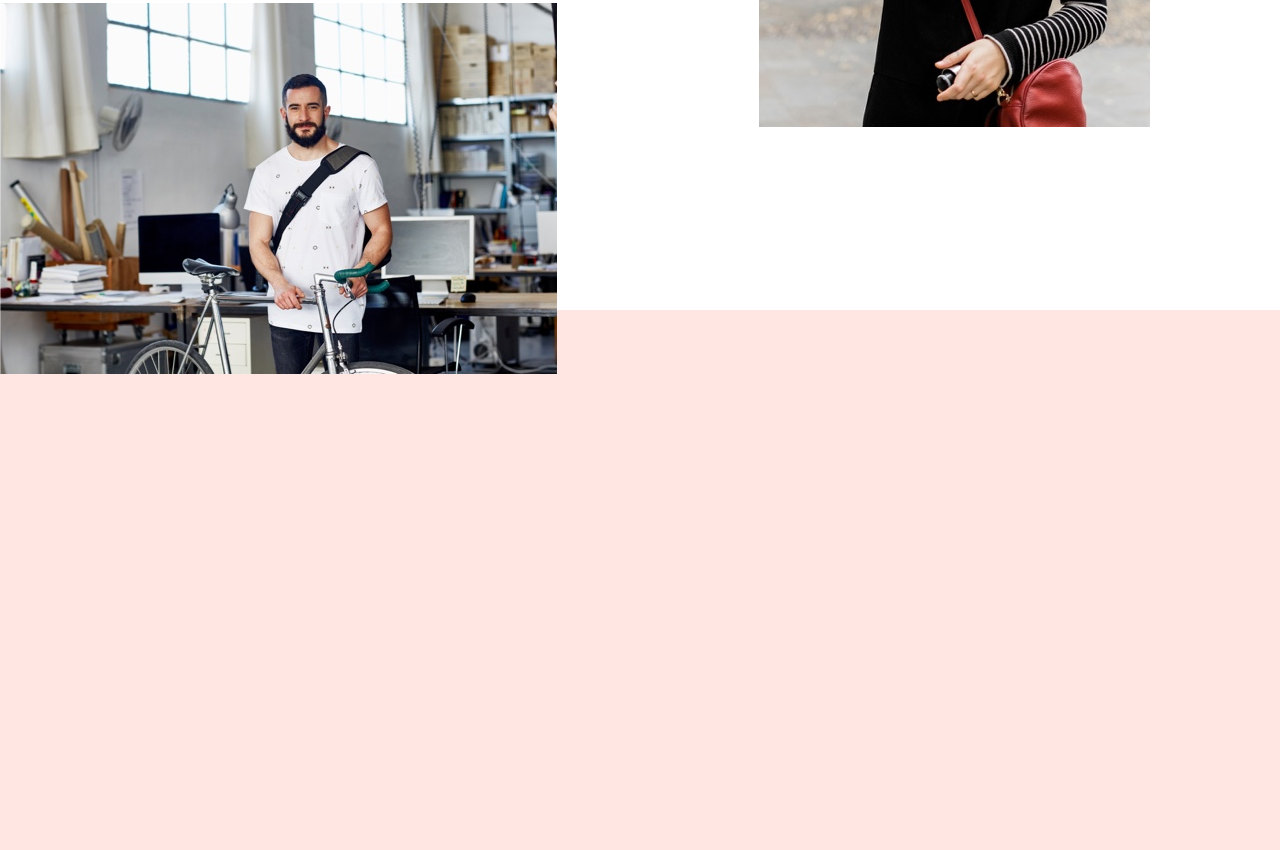
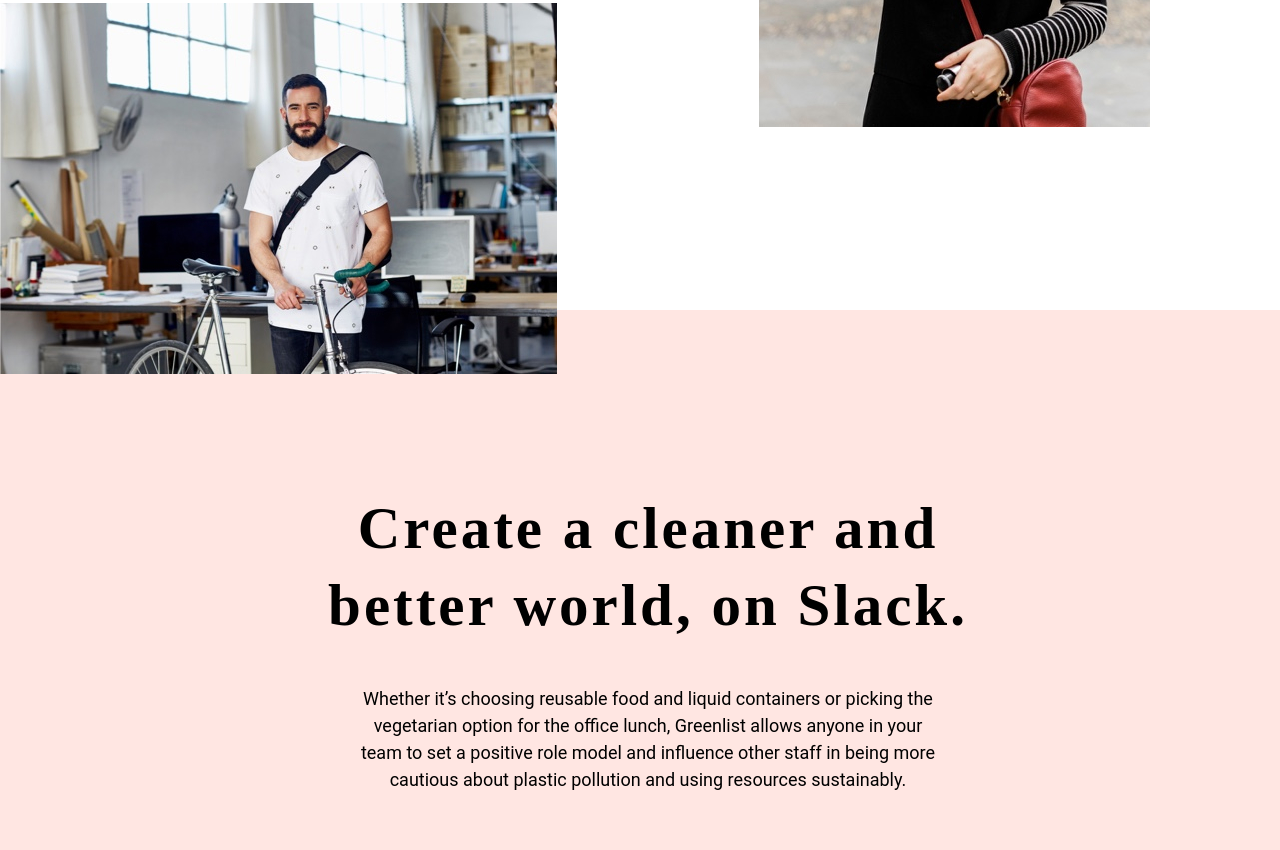
Before and after one commit to Scalete/greenlist, a plain HTML site: page src/index.html in a window 1280 px wide. Shown: the part 1655-2505 px from the top of the page. Drawn offline with Linux system fonts and the light colour scheme.

Commit message:
add new section 'slack'

```diff
--- a/src/css/style.css
+++ b/src/css/style.css
@@ -187,4 +187,38 @@
     height: 969px;
     background: #FFE6E2;
     border-radius: 0px;
+    padding-top: 180px;
+
 }
+
+.slack .slack_title {
+    font-family: GT Super Display;
+    font-style: normal;
+    font-weight: 900;
+    font-size: 59px;
+    line-height: 77px;
+    text-align: center;
+    letter-spacing: 3px;
+    width: 670px;
+    color: #000000;
+    margin: 0 auto;
+    margin-bottom: 41px;
+}
+
+.slack .slack_text {
+    width: 578px;
+    font-family: Roboto;
+    font-style: normal;
+    font-weight: normal;
+    font-size: 18px;
+    line-height: 27px;
+    text-align: center;
+    color: #000000;
+    margin: 0 auto;
+    margin-bottom: 79px;
+}
+
+.slack .slack_chat {
+    display: block;
+    margin: 0 auto;
+}
--- a/src/index.html
+++ b/src/index.html
@@ -65,7 +65,9 @@
 
     <section class="slack">
         <div class="container">
-
+            <div class="slack_title">Create a cleaner and better world, on Slack.</div>
+            <div class="slack_text">Whether it’s choosing reusable food and liquid containers or picking the vegetarian option for the office lunch, Greenlist allows anyone in your team to set a positive role model and influence other staff in being more cautious about plastic pollution and using resources sustainably.</div>
+            <img src="img/chat.png" alt="chat" class="slack_chat">
         </div>
     </section>
 
```
Also changed, not shown: src/img/chat.png.
